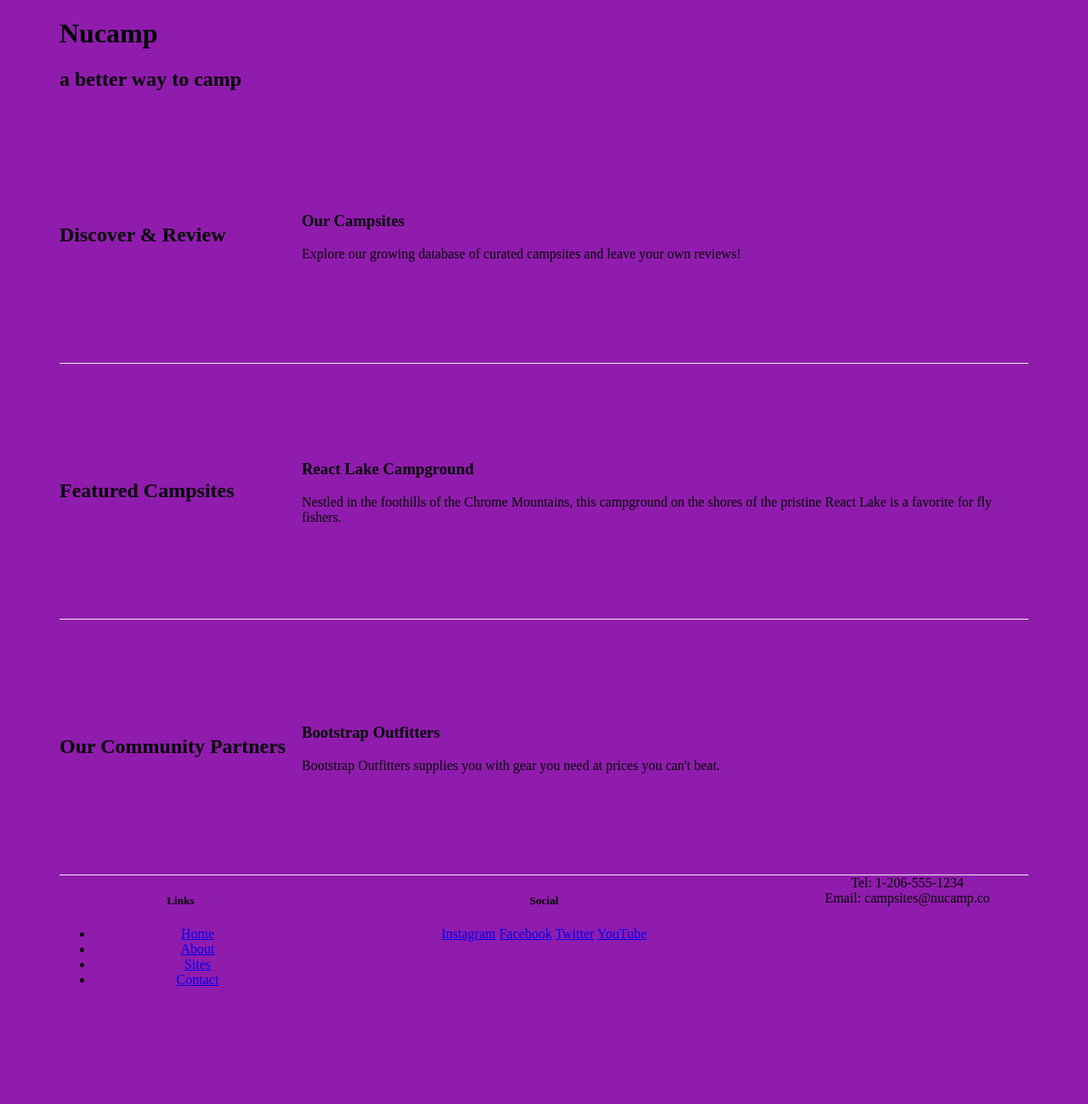
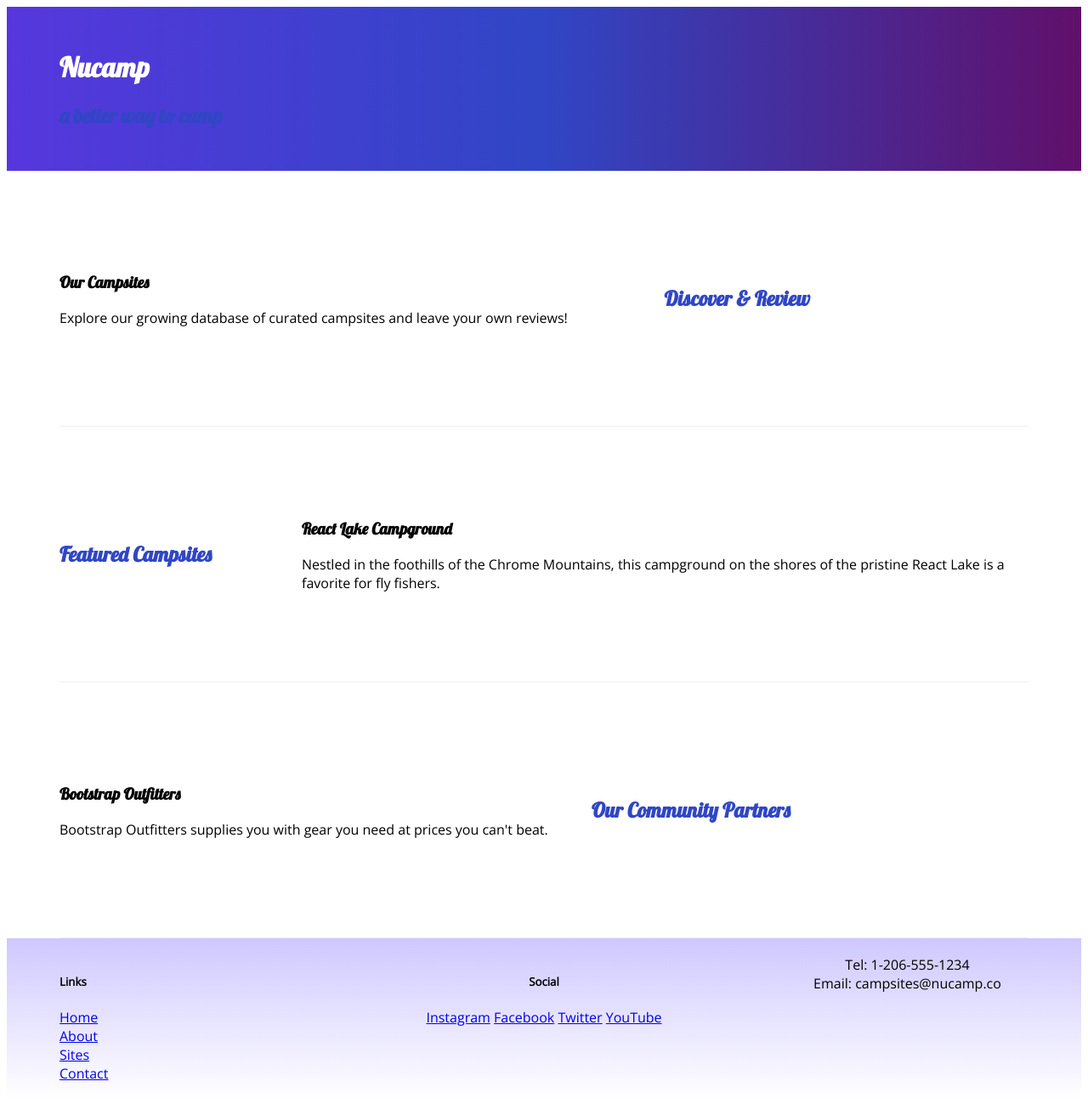
Before and after one commit to codemakesthings/week-3-workshop, a plain HTML site: page index.html in a window 1280 px wide. Shown: the whole page at 85% size. Before the commit the page ends 1186 px from the top, so only its background shows below. Drawn offline with nearby package versions, Linux system fonts and the light colour scheme.

Commit message:
Adding custom styling

```diff
--- a/css/footer.css
+++ b/css/footer.css
@@ -4,3 +4,19 @@
     align-items: start;
     text-align: center;
 }
+
+.footer-links {
+    text-align: left;
+}
+
+.footer-links ul {
+    list-style: none;
+    margin: 0;
+    padding: 0;
+}
+
+
+.site-footer {
+    background-image: linear-gradient(#CEC8FF, white);
+    padding: 20px 0;
+}
--- /dev/null
+++ b/css/jumbotron.css
@@ -0,0 +1,12 @@
+.hero {
+    padding: 30px 0;
+    background-image: linear-gradient(to right, #5637DD, #3046C5, #60106B);
+    margin-bottom: 0;
+    color: white;
+
+    .content-container {
+        display: flex;
+        align-items: center;
+        gap: 50px;
+    }
+}
--- a/css/main-content.css
+++ b/css/main-content.css
@@ -5,11 +5,10 @@
     border-bottom: 1px ridge;
     min-height: 200px;
 }
-
+.content-heading.align-right {
+    order: 1;
+    text-align: right;
+}
 .content-heading {
     flex: 0 0 25%;
 }
-.content-heading .align-right {
-    order: 1;
-    text-align: right;
-}
--- a/css/styles.css
+++ b/css/styles.css
@@ -1,5 +1,19 @@
+:root {
+    --primary-color: #3046C5;
+    --header-gradient-start: #5637DD;
+    --header-gradient-end: #60106B;
+}
+
 body {
-    background-color: #901CAD;
+    font-family: "Open Sans", sans-serif;
+}
+
+h1, h2, h3 {
+    font-family: "Lobster", cursive;
+}
+
+h2 {
+    color: var(--primary-color);
 }
 
 .content-container {
--- a/index.html
+++ b/index.html
@@ -5,18 +5,24 @@
     <meta charset="utf-8" />
     <meta name="viewport" content="width=device-width, initial-scale=1" />
     <title>Nucamp: A Better Way To Camp</title>
+    <link rel="stylesheet" href="https://fonts.googleapis.com/css?family=Lobster|Open+Sans" />
     <link rel="stylesheet" href="css/styles.css">
     <link rel="stylesheet" href="css/main-content.css">
     <link rel="stylesheet" href="css/footer.css">
+    <link rel="stylesheet" href="css/jumbotron.css" />
+
 </head>
 
 <body>
 
     <!-- header -->
-    <header>
+    <header class="hero">
         <div class="content-container">
-            <h1>Nucamp</h1>
-            <h2>a better way to camp</h2>
+            <div class="hero-text">
+                <h1>Nucamp</h1>
+                <h2>a better way to camp</h2>
+            </div>
+
         </div>
     </header>
 
@@ -37,7 +43,7 @@
 
         <!-- feature section -->
         <section class="content-row">
-            <div class="content-heading align-right">
+            <div class="content-heading">
                 <h2>Featured Campsites</h2>
             </div>
             <div>
@@ -45,7 +51,7 @@
                 <p>Nestled in the foothills of the Chrome Mountains, this campground on the shores of the pristine React Lake is a favorite for fly fishers.</p>
 
             </div>
-                   </section>
+        </section>
 
         <!-- partner section -->
         <section class="content-row">
@@ -63,10 +69,10 @@
     </main>
 
     <!-- footer -->
-    <footer>
+    <footer class="site-footer">
         <div class="content-container">
             <div class="footer-grid">
-                <div>
+                <div class="footer-links">
                     <h5>Links</h5>
                     <ul>
                         <li><a href="#">Home</a></li>
```
